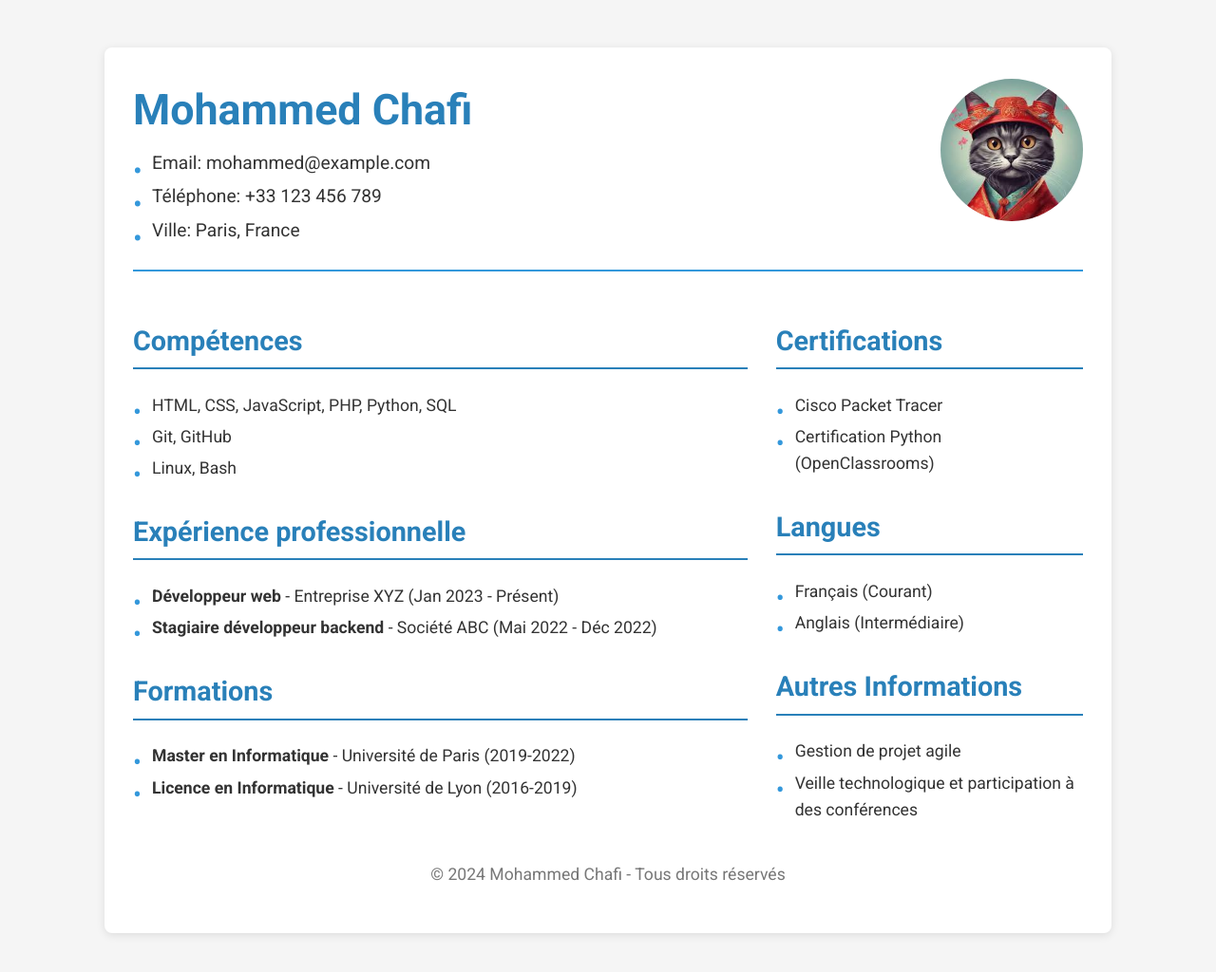
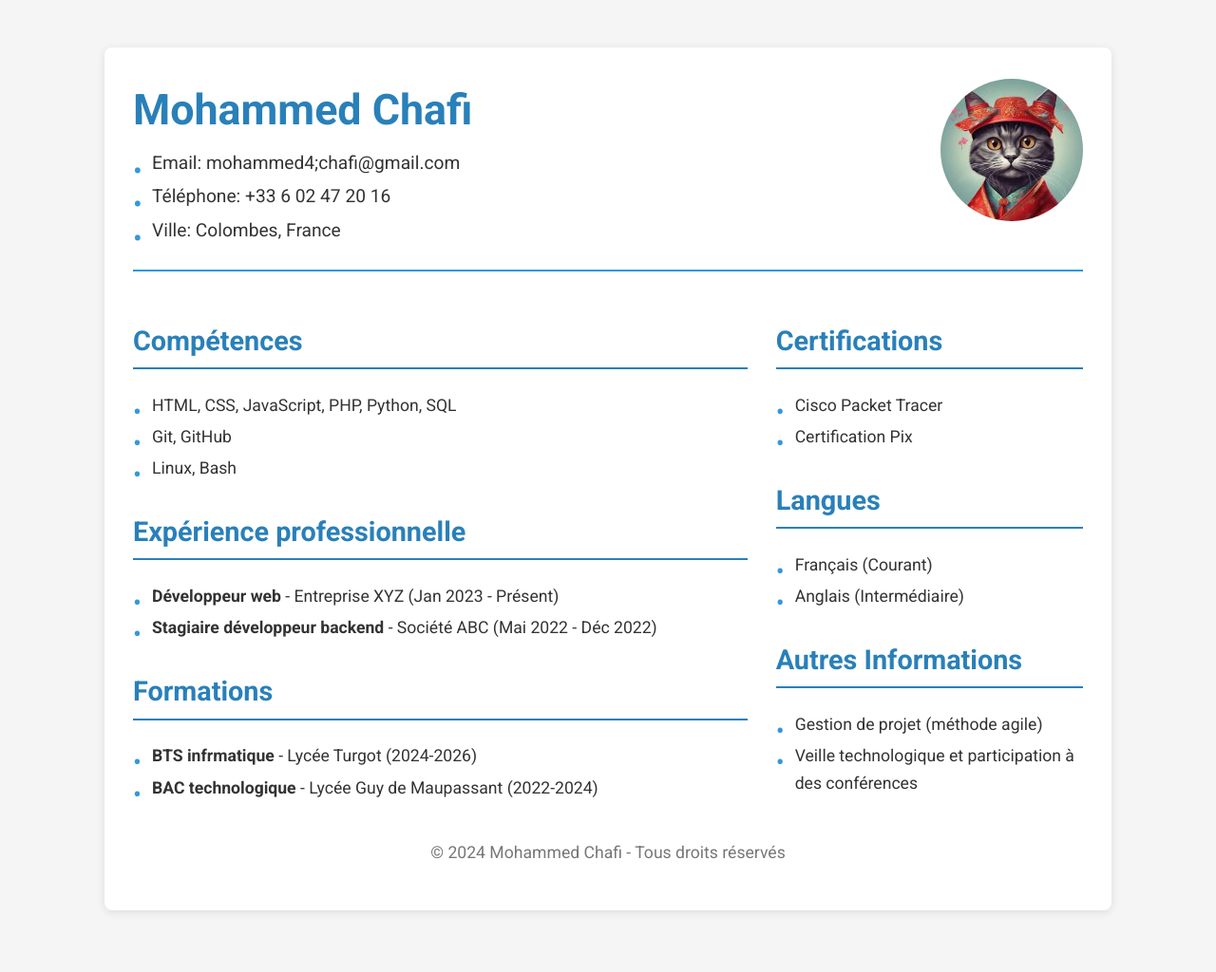
Before and after one commit to nadirchafi/cv, a plain HTML site: page index.htm in a window 1280 px wide. Shown: the whole page at 95% size. Drawn offline with Linux system fonts and the light colour scheme.

Commit message:
Add files via upload

```diff
--- a/index.htm
+++ b/index.htm
@@ -127,9 +127,9 @@
             <div>
                 <h1>Mohammed Chafi</h1>
                 <ul>
-                    <li>Email: mohammed@example.com</li>
-                    <li>Téléphone: +33 123 456 789</li>
-                    <li>Ville: Paris, France</li>
+                    <li>Email: mohammed4;chafi@gmail.com</li>
+                    <li>Téléphone: +33 6 02 47 20 16</li>
+                    <li>Ville: Colombes, France</li>
                 </ul>
             </div>
             <div>
@@ -159,8 +159,8 @@
                 <!-- Formations -->
                 <h2>Formations</h2>
                 <ul>
-                    <li><strong>Master en Informatique</strong> - Université de Paris (2019-2022)</li>
-                    <li><strong>Licence en Informatique</strong> - Université de Lyon (2016-2019)</li>
+                    <li><strong>BTS infrmatique</strong> - Lycée Turgot (2024-2026)</li>
+                    <li><strong>BAC technologique</strong> - Lycée Guy de Maupassant (2022-2024)</li>
                 </ul>
             </div>
 
@@ -170,7 +170,7 @@
                 <h2>Certifications</h2>
                 <ul>
                     <li>Cisco Packet Tracer</li>
-                    <li>Certification Python (OpenClassrooms)</li>
+                    <li>Certification Pix</li>
                 </ul>
 
                 <!-- Langues -->
@@ -183,7 +183,7 @@
                 <!-- Autres informations -->
                 <h2>Autres Informations</h2>
                 <ul>
-                    <li>Gestion de projet agile</li>
+                    <li>Gestion de projet (méthode agile)</li>
                     <li>Veille technologique et participation à des conférences</li>
                 </ul>
             </div>
```
